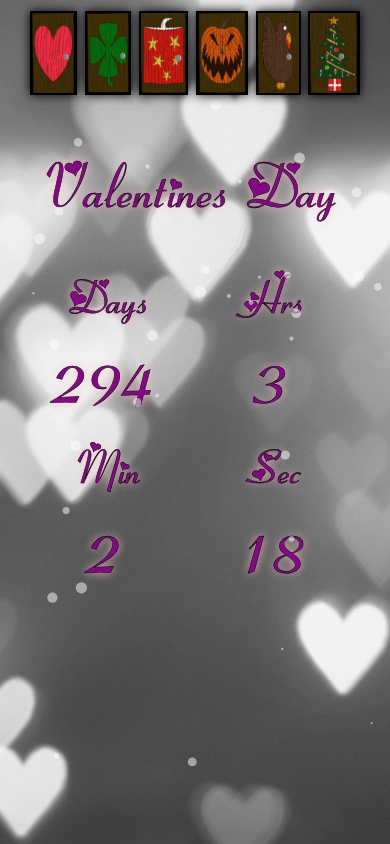
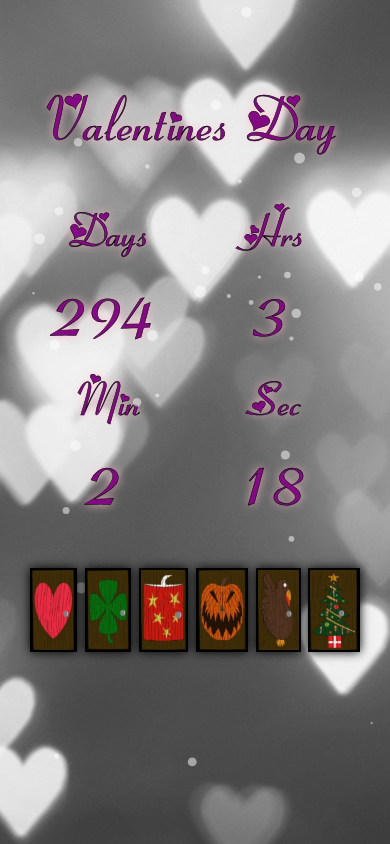
Before and after one commit to barbedStingray/holiday-particles, a React (Create React App) app: page / in a window 390 px wide. Built offline with nearby package versions, Linux system fonts and the light colour scheme.

Commit message:
mobile css flip

```diff
--- a/src/App.css
+++ b/src/App.css
@@ -209,17 +209,22 @@
 
 
 @media (max-width: 425px) {
+  .holidayParticles {
+    flex-flow: column-reverse nowrap;
+  }
+
   .header {
     /* border: 2px solid red; */
-    margin-top: 1vh;
+    margin-top: 5vh;
     gap: 2vw;
     height: 11vh;
+    flex: 1;
+    align-items: flex-start;
   }
   .clock {
     /* border: 2px solid magenta; */
     flex: 1;
-    /* flex: 1; */
-    margin-top: 0vh;
+    margin-top: 4vh;
   }
   .holidayTitle {
     /* border: 2px solid blue; */
```
